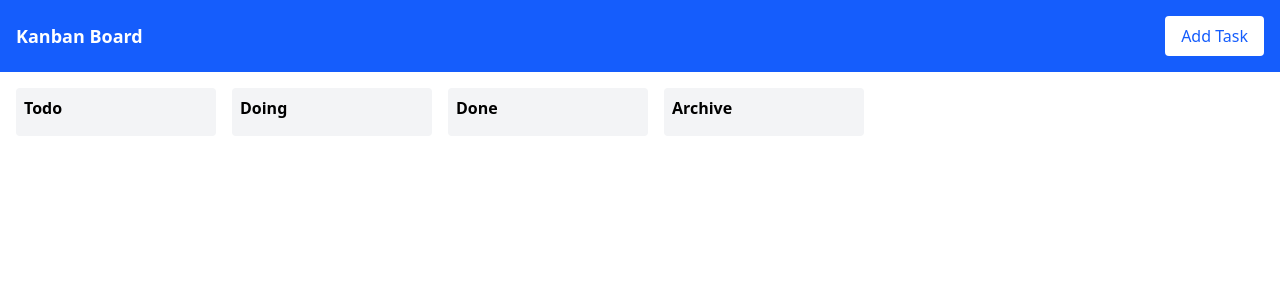
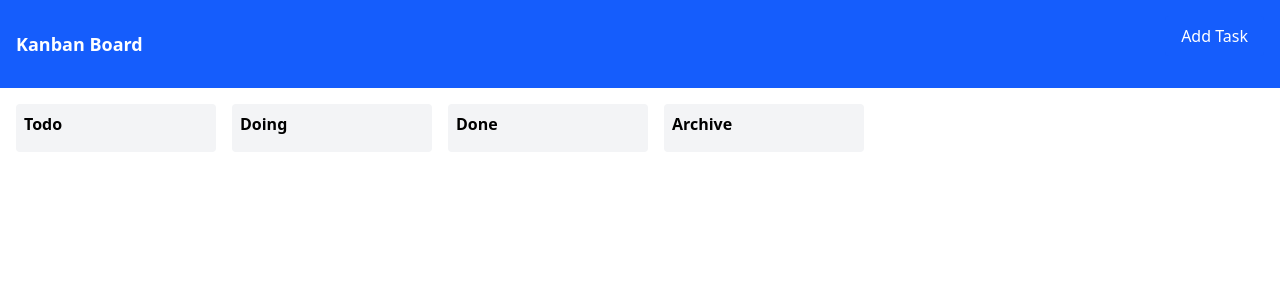
Before and after one commit to GaniB0SSI/kanban-board, a SvelteKit app: page / in a window 1280 px wide. Shown: the top 300 px of the page. Built offline with nearby package versions, Linux system fonts and the light colour scheme.

Commit message:
fix(modal): make Add Task button work in Svelte 5

```diff
--- a/src/lib/components/TaskModal.svelte
+++ b/src/lib/components/TaskModal.svelte
@@ -1,5 +1,6 @@
 <script>
-	export let open = false;
+	let dialogEl;
+
 	export let onAddTask;
 
 	let title = "";
@@ -8,16 +9,14 @@
 	let storyPoints = 1;
 	let priority = "Medium";
 
-	let dialogEl;
-
-	function showDialog() {
-		open = true;
+	// Expose a function for main page to open the modal
+	export function showDialog() {
 		dialogEl?.showModal();
 	}
 
 	function closeDialog() {
-		open = false;
 		dialogEl?.close();
+		resetForm();
 	}
 
 	function submitTask() {
@@ -35,7 +34,7 @@
 		};
 
 		onAddTask(task);
-		resetForm();
+		closeDialog();
 	}
 
 	function resetForm() {
@@ -44,14 +43,12 @@
 		dueDate = "";
 		storyPoints = 1;
 		priority = "Medium";
-		closeDialog();
 	}
 </script>
 
 <dialog bind:this={dialogEl}>
 	<form onsubmit={e => { e.preventDefault(); submitTask(); }} class="p-4 flex flex-col gap-3 w-[300px]">
 		<h2 class="text-lg font-semibold">Add New Task</h2>
-
 		<input type="text" placeholder="Title" value={title} oninput={e => title = e.target.value} required class="border px-2 py-1 rounded"/>
 		<textarea placeholder="Description" value={description} oninput={e => description = e.target.value} class="border px-2 py-1 rounded"/>
 		<input type="date" value={dueDate} oninput={e => dueDate = e.target.value} class="border px-2 py-1 rounded"/>
--- a/src/routes/+page.svelte
+++ b/src/routes/+page.svelte
@@ -33,9 +33,11 @@ import TaskModal from "$lib/components/TaskModal.svelte";
 <!-- Header / Add Task -->
 <div class="flex justify-between items-center p-4 bg-blue-600 text-white">
 	<h1 class="text-lg font-semibold">Kanban Board</h1>
-	<button onclick={openModal} class="px-4 py-2 bg-white text-blue-600 rounded hover:bg-blue-100">
-		Add Task
-	</button>
+	<button onclick={() => modalRef.showDialog()} class="mb-4 px-4 py-2 bg-blue-600 text-white rounded">
+	Add Task
+</button>
+
+<TaskModal bind:this={modalRef} onAddTask={addTask}/>
 </div>
 
 <!-- Kanban Board -->
```
